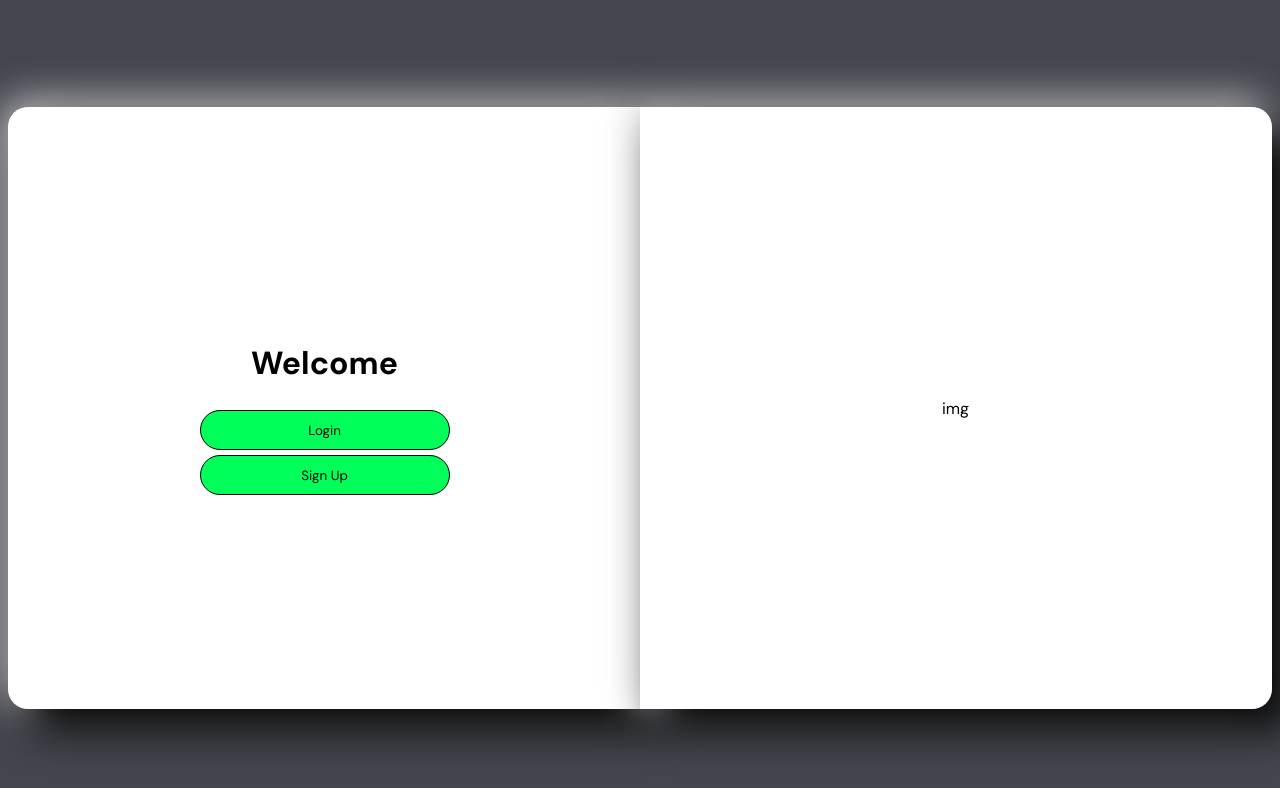
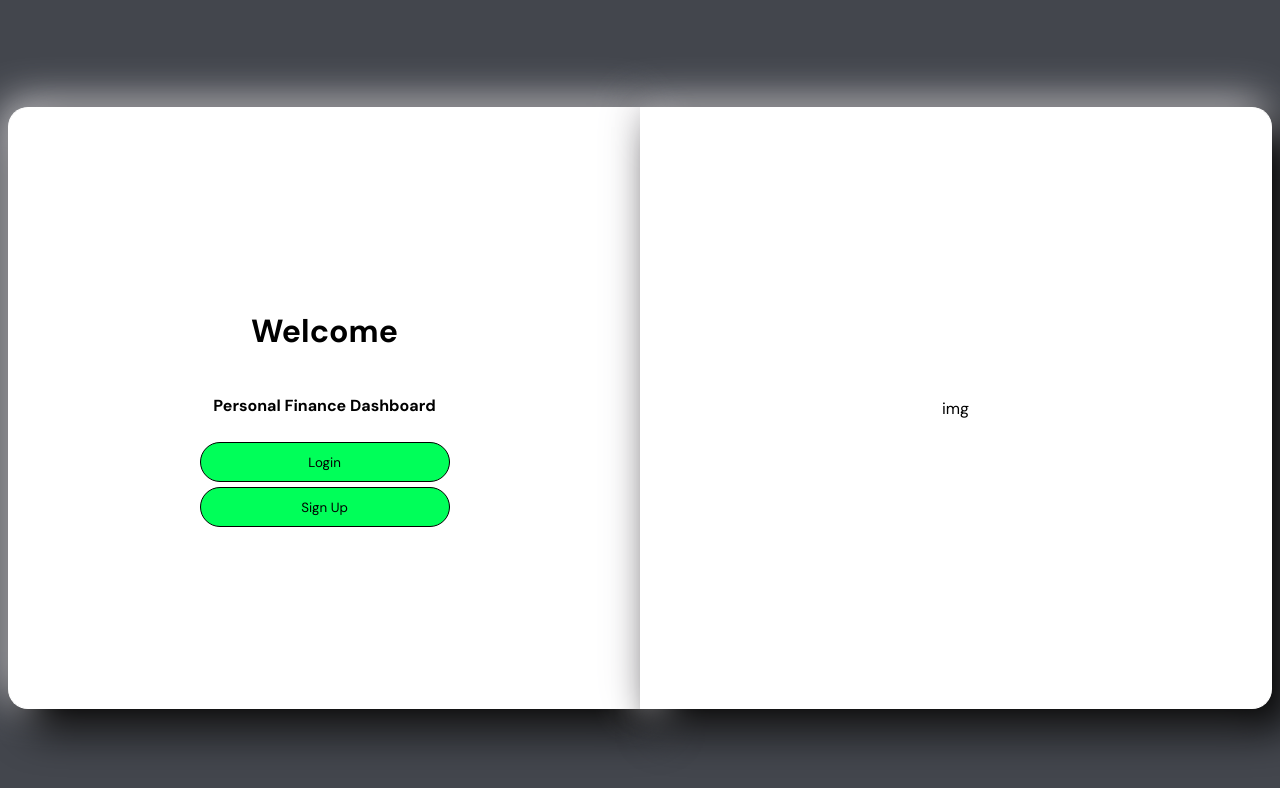
Before and after one commit to danrmzz/cis4004-group14, a website with bundled scripts: page public/index.html in a window 1280 px wide. Built offline with nearby package versions, Linux system fonts and the light colour scheme; files whose address does not match are found by name.

Commit message:
Update index.html

```diff
--- a/public/index.html
+++ b/public/index.html
@@ -14,6 +14,7 @@
   <body>
     <div class="Container">
       <h1>Welcome</h1>
+      <h4>Personal Finance Dashboard</h4>
       <label for="log"></label>
       <button class="button" type="submit" id="log" name="log">Login</button>
 
```
